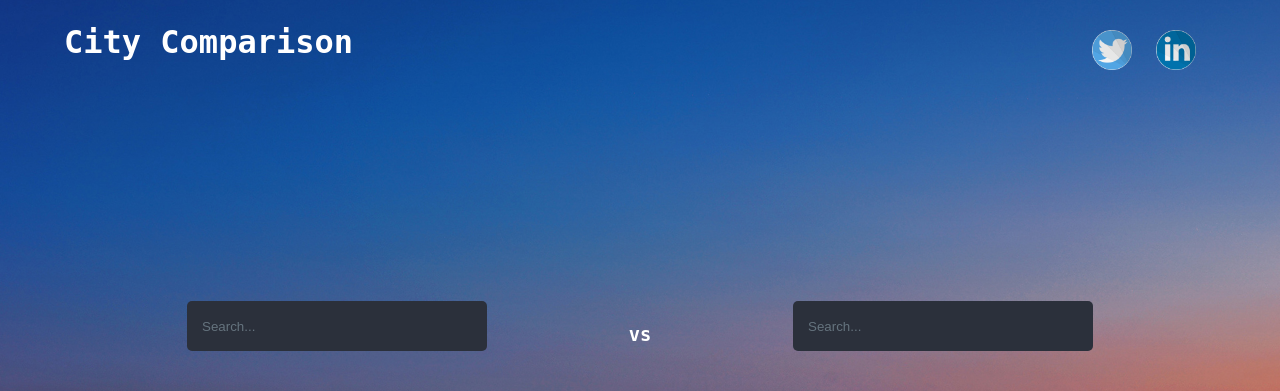
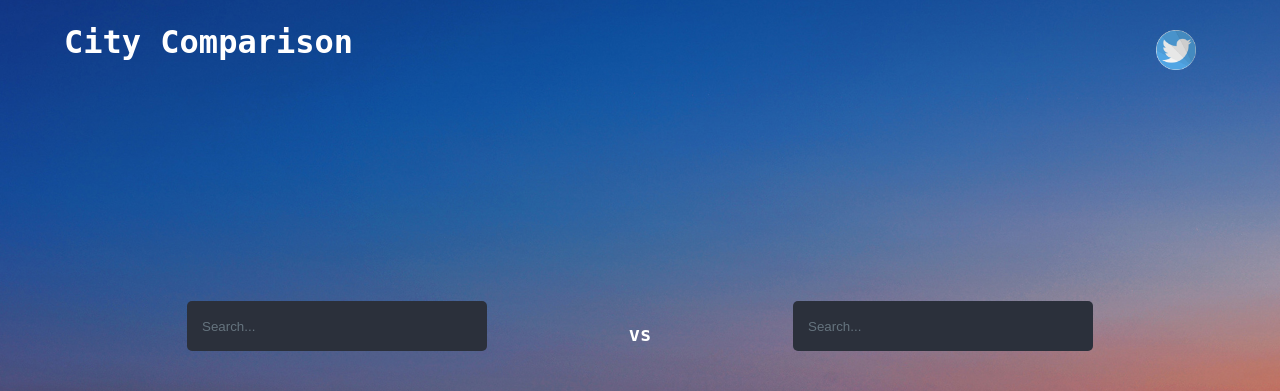
Before and after one commit to RonyAlvarez/CityComparison, a PHP site: page / in a window 1280 px wide. Shown: the top 391 px of the page. Run offline with PHP 8.4, Linux system fonts and the light colour scheme; some libraries are stand-ins or nearby versions.

Commit message:
First version published.

```diff
--- a/index.php
+++ b/index.php
@@ -19,7 +19,6 @@
 				<nav>
 					<ul>
 						<li><a href="https://twitter.com/1_rons" target="_blank"><img src="twitter.png" class="img" alt="Twitter"/> </a></li>
-						<li><a href="https://www.linkedin.com/pub/rony-alvarez/b6/a7/a1a" target="_blank"><img src="linkedin.png" class="img" alt="Linkedin"/> </a></li>
 					</ul>
 				</nav>
 			</div>
```
Also changed, not shown: 1 other file.
